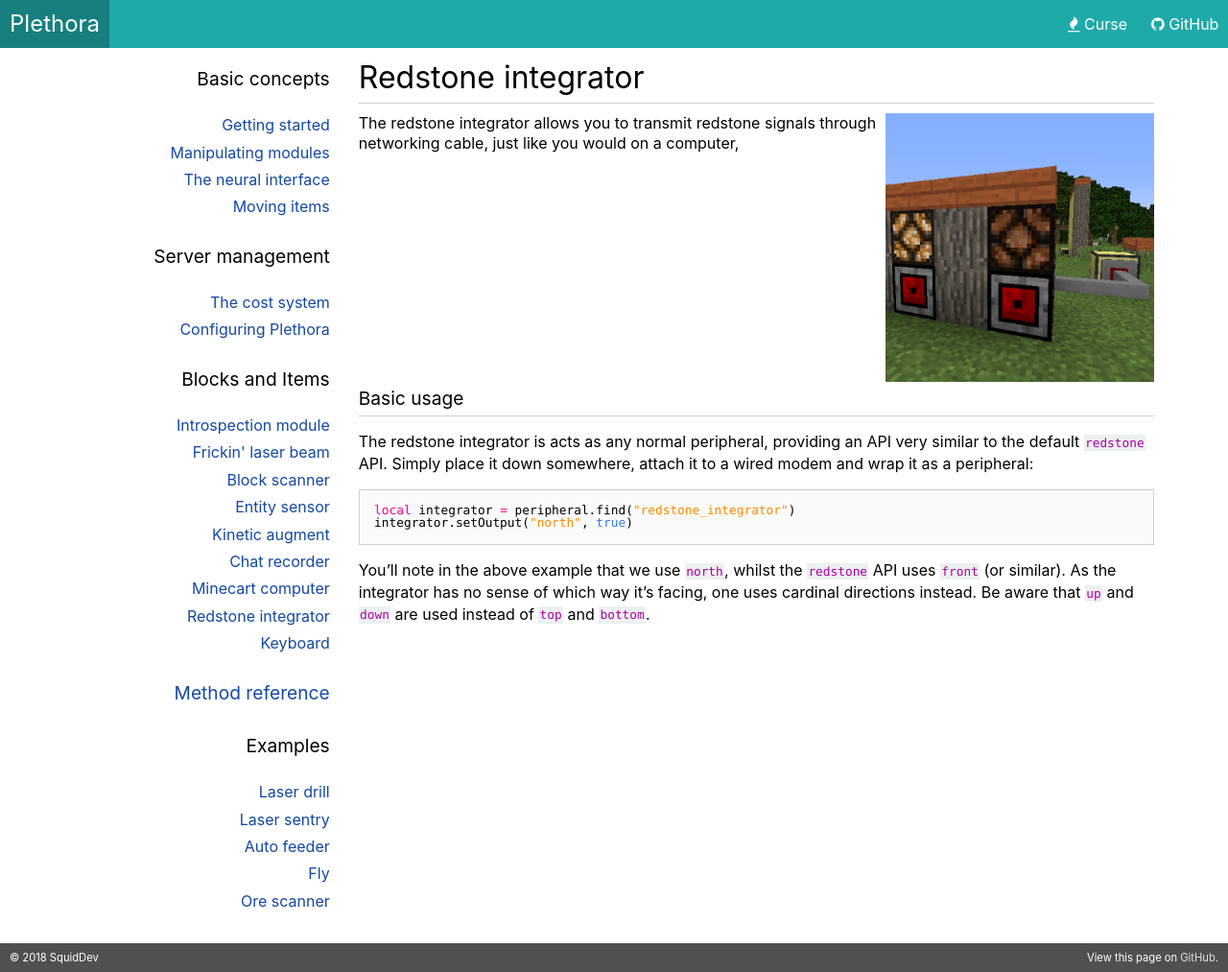
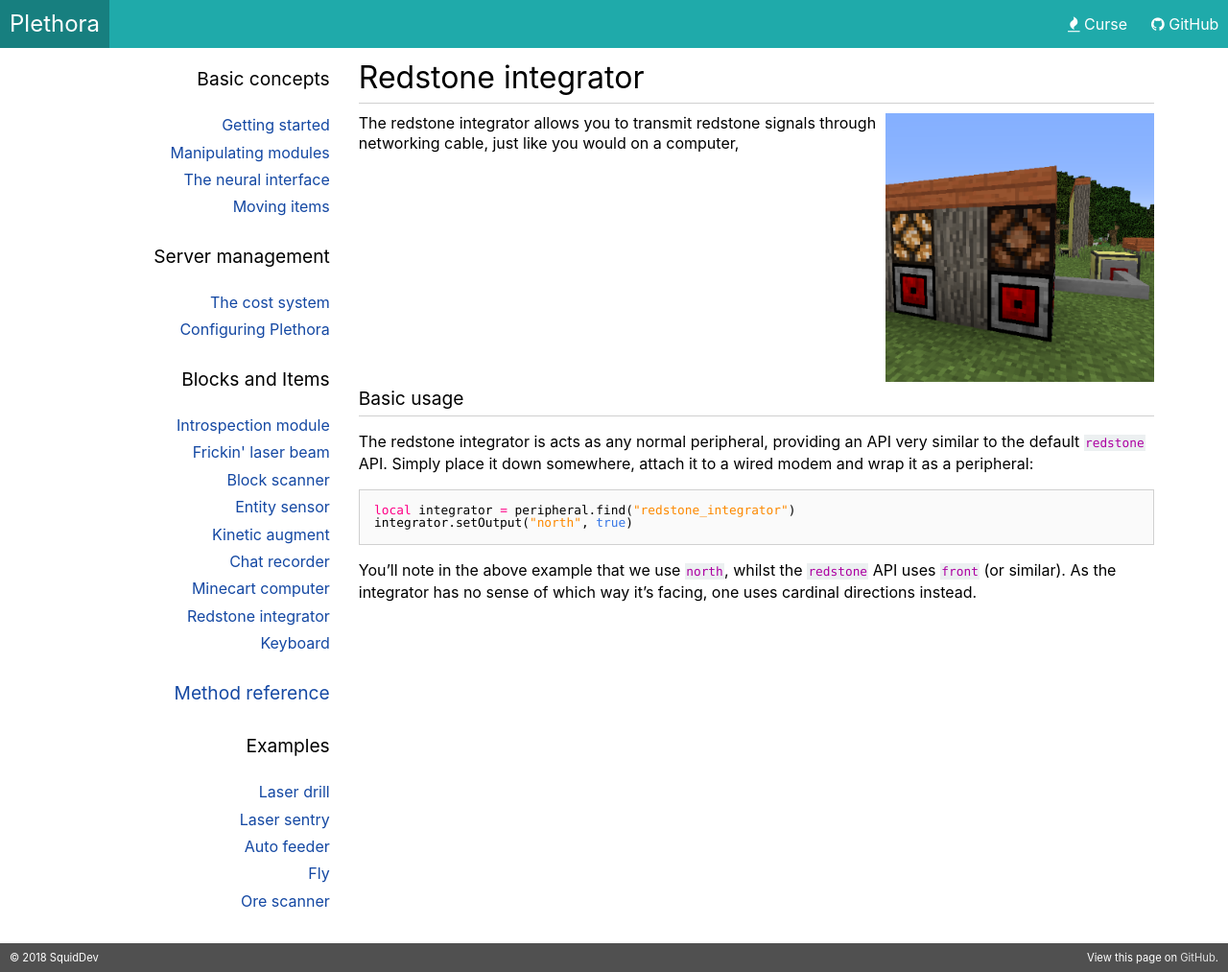
Before and after one commit to SquidDev-CC/plethora, a Jekyll site: the page built from items/redstone-integrator.md, in a window 1280 px wide. Shown: the whole page at 96% size. Built offline with Jekyll 4.4.1, drawn with Linux system fonts in a browser that asks for light colours.

````diff
--- a/items/redstone-integrator.md
+++ b/items/redstone-integrator.md
@@ -5,15 +5,15 @@ layout: text
 
 ## Redstone integrator
 <div class="module-header">
-	<div class="module-data">
-		<p>
-			The redstone integrator allows you to transmit redstone signals through networking cable, just like you
-			would on a computer,
-		</p>
-	</div>
-	<div class="module-image">
-		<img src="{{ "images/items/redstone-integrator.png" | relative_url }}" alt="The redstone integrator controlling lamps." title="The redstone integrator controlling lamps."  />
-	</div>
+  <div class="module-data">
+    <p>
+      The redstone integrator allows you to transmit redstone signals through networking cable, just like you
+      would on a computer,
+    </p>
+  </div>
+  <div class="module-image">
+    <img src="{{ "images/items/redstone-integrator.png" | relative_url }}" alt="The redstone integrator controlling lamps." title="The redstone integrator controlling lamps."  />
+  </div>
 </div>
 
 ### Basic usage
@@ -26,5 +26,4 @@ integrator.setOutput("north", true)
 ```
 
 You'll note in the above example that we use `north`, whilst the `redstone` API uses `front` (or similar). As the
-integrator has no sense of which way it's facing, one uses cardinal directions instead. Be aware that `up` and `down`
-are used instead of `top` and `bottom`.
+integrator has no sense of which way it's facing, one uses cardinal directions instead.
````
Also changed, not shown: getting-started.md (+1 -1 lines), items/module-laser.md (+3 -1 lines), items/module-scanner.md (+3 -0 lines), items/module-sensor.md (+2 -0 lines), neural-interface.md (+7 -0 lines), images/items/module-laser-usage.png (added), images/items/module-scanner-usage.png (added), images/items/module-sensor-usage.png (added), images/neural-modules.png (added), images/neural-peripherals.png (added).
